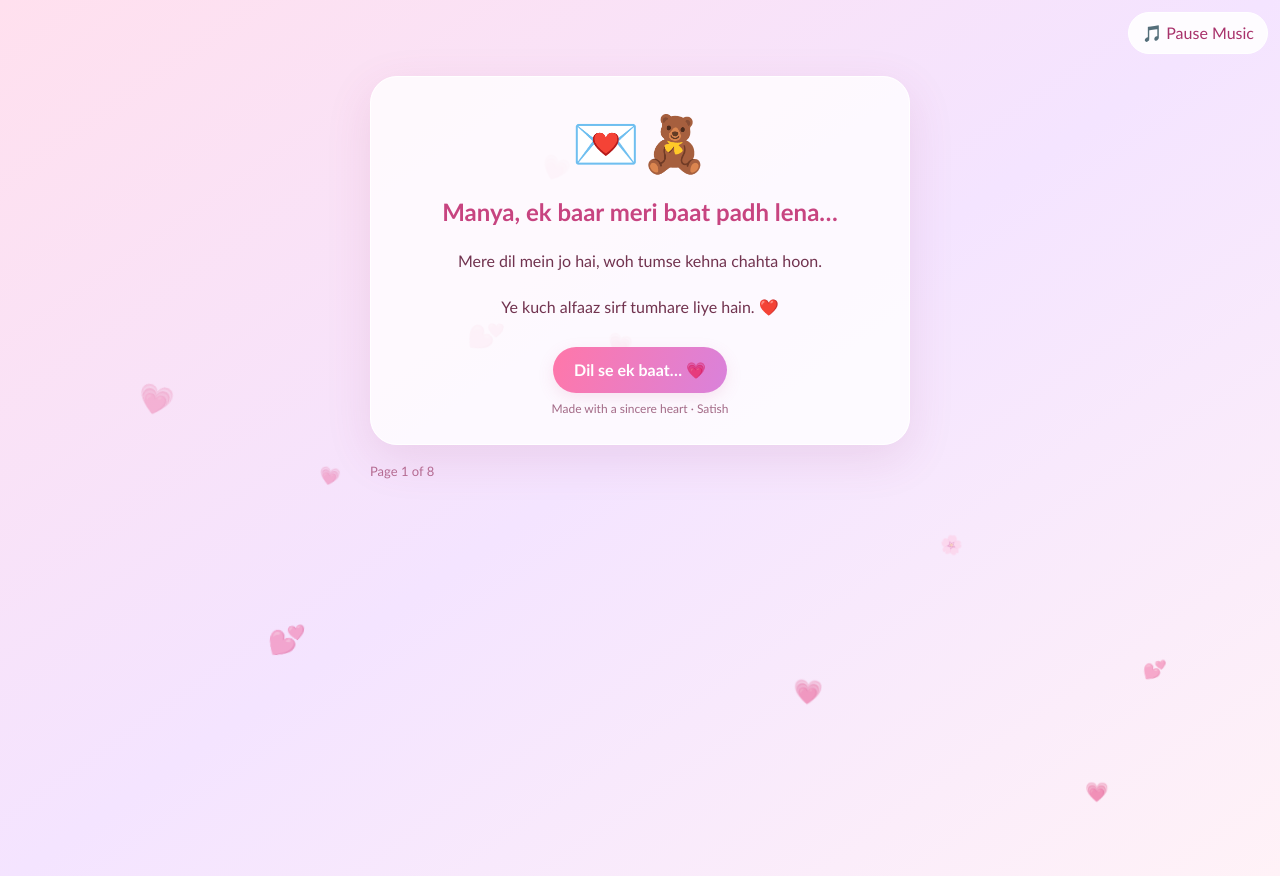
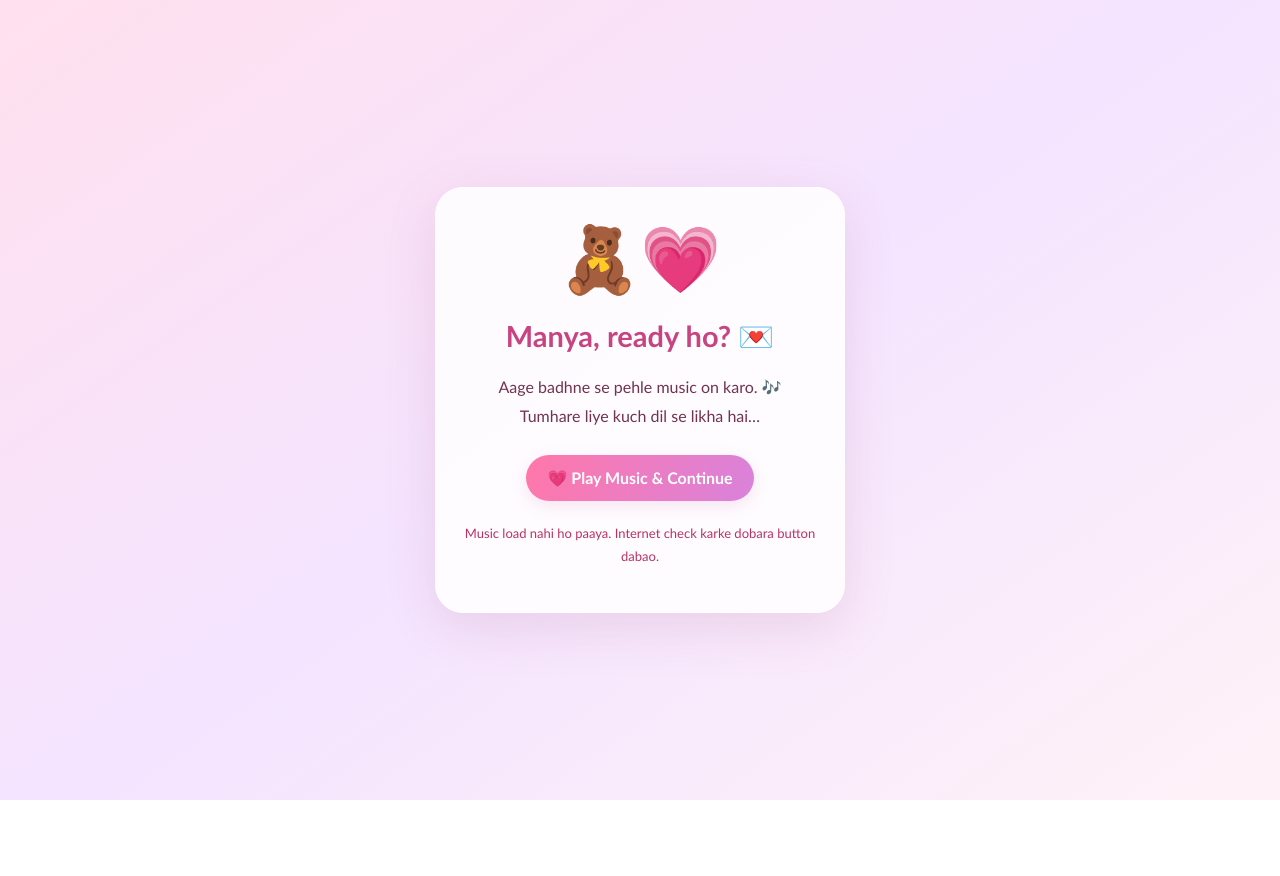
Before and after one commit to sc088839292-dot/Satish, a plain HTML site: page index.html in a window 1280 px wide. Both pictures are taken after a click on the button "💗 Play Music & Continue". After the commit the page ends 800 px from the top, so only its background shows below. Drawn offline with Linux system fonts and the light colour scheme.

Commit message:
Improve audio loading experience and UI feedback
Updated audio loading logic and button text for better user feedback.

```diff
--- a/index.html
+++ b/index.html
@@ -32,7 +32,7 @@
  color:white;font-weight:bold;box-shadow:0 5px 16px #d75c9825;
  margin:8px 3px
 }
-.btn:disabled{opacity:.65}
+.btn:disabled{opacity:.65;cursor:wait}
 #musicBtn{
  position:fixed;right:12px;top:12px;z-index:20;
  border:1px solid #fff;border-radius:30px;background:#ffffffdf;
@@ -72,9 +72,9 @@
 </head>
 <body>
 
-<audio id="bgMusic" src="music.mp3" loop preload="auto"></audio>
+<audio id="bgMusic" src="./music.mp3" loop preload="auto"></audio>
 
-<!-- Music ke bina main website nahi khulegi -->
+<!-- Music load aur play hone ke baad hi website khulegi -->
 <div id="musicGate">
  <div class="gate-card">
   <div class="gate-emoji">🧸💗</div>
@@ -85,7 +85,7 @@
    💗 Play Music & Continue
   </button>
   <p id="musicError" style="display:none;color:#b83265;font-size:13px">
-   Music start nahi ho paaya. Dobara button dabao.
+   Music load nahi ho paaya. Internet check karke dobara button dabao.
   </p>
  </div>
 </div>
@@ -184,7 +184,6 @@
  <div class="footer">Dil se likha · Satish ❤️</div>
 </section>
 
-<!-- Page 8: Sachcha Pyaar -->
 <section class="page">
  <div class="emoji">❤️🥹🌹</div>
  <h2>Mera Pyaar Sach Tha, Manya</h2>
@@ -220,16 +219,54 @@
 
 async function startExperience(){
  startBtn.disabled = true;
- startBtn.textContent = "🎵 Music shuru ho raha hai…";
+ startBtn.textContent = "🎵 Music load ho raha hai…";
  musicError.style.display = "none";
 
- try{
+ try {
+  // Browser ko audio load karne ka mauka do
+  music.preload = "auto";
+
+  // load() ko baar-baar call nahi karna; browser apni buffering sambhalega
+  if (music.readyState === 0) {
+   music.load();
+  }
+
+  // Playback ke liye kuch audio data available hone ka wait
+  if (music.readyState < 3) {
+   await new Promise((resolve, reject) => {
+    let settled = false;
+
+    const cleanup = () => {
+     music.removeEventListener("canplay", onReady);
+     music.removeEventListener("error", onError);
+    };
+
+    const finish = (callback) => {
+     if (settled) return;
+     settled = true;
+     cleanup();
+     callback();
+    };
+
+    const onReady = () => finish(resolve);
+    const onError = () => finish(() => reject(new Error("Music load nahi hua")));
+
+    music.addEventListener("canplay", onReady);
+    music.addEventListener("error", onError);
+
+    // Event listener lagne ke baad state dobara check karo
+    if (music.readyState >= 3) onReady();
+   });
+  }
+
   await music.play();
+
   gate.style.display = "none";
   mainSite.style.display = "block";
   musicBtn.style.display = "block";
   musicBtn.textContent = "🎵 Pause Music";
- }catch(error){
+
+ } catch(error) {
   startBtn.disabled = false;
   startBtn.textContent = "💗 Play Music & Continue";
   musicError.style.display = "block";
@@ -271,7 +308,7 @@
  document.body.appendChild(heart);
  setTimeout(()=>heart.remove(),15000);
 }
-setInterval(createHeart,750);
+setInterval(createHeart,2000);
 </script>
 </body>
-</html>
+ </html>
```
